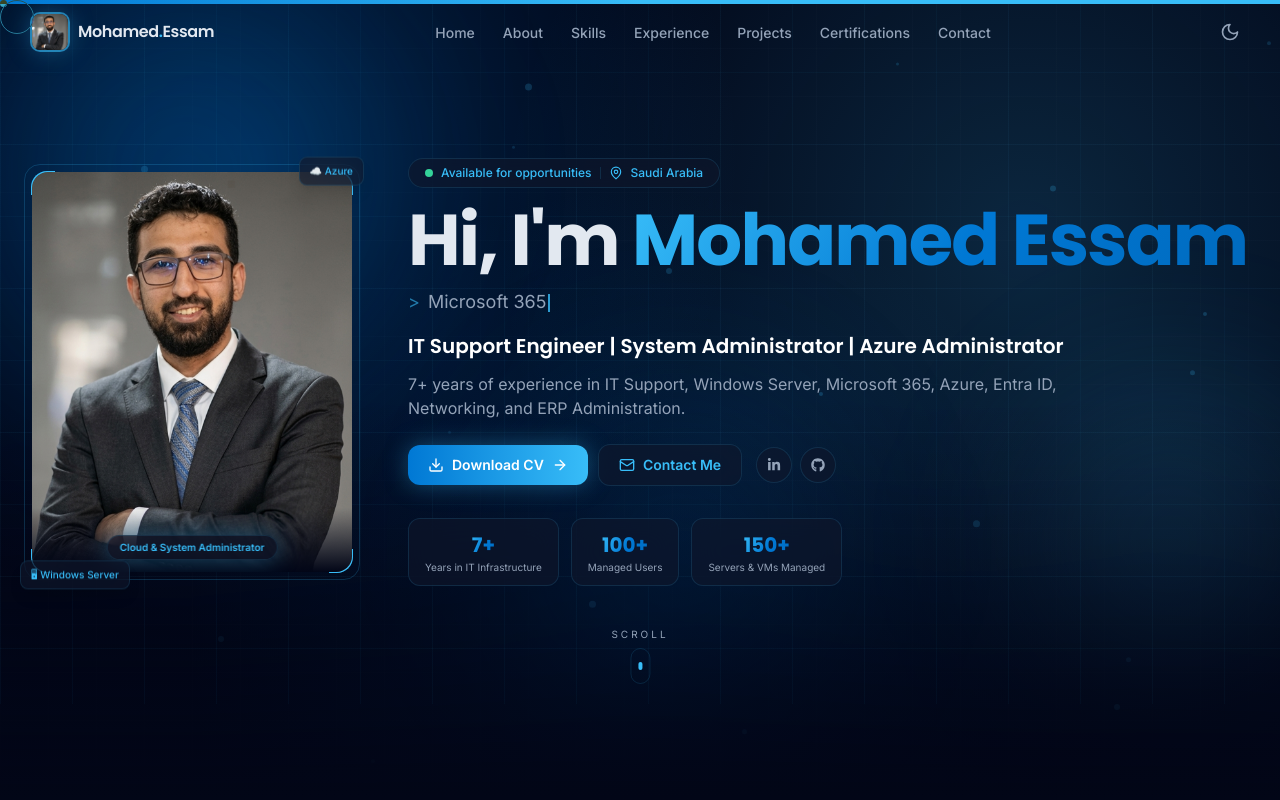
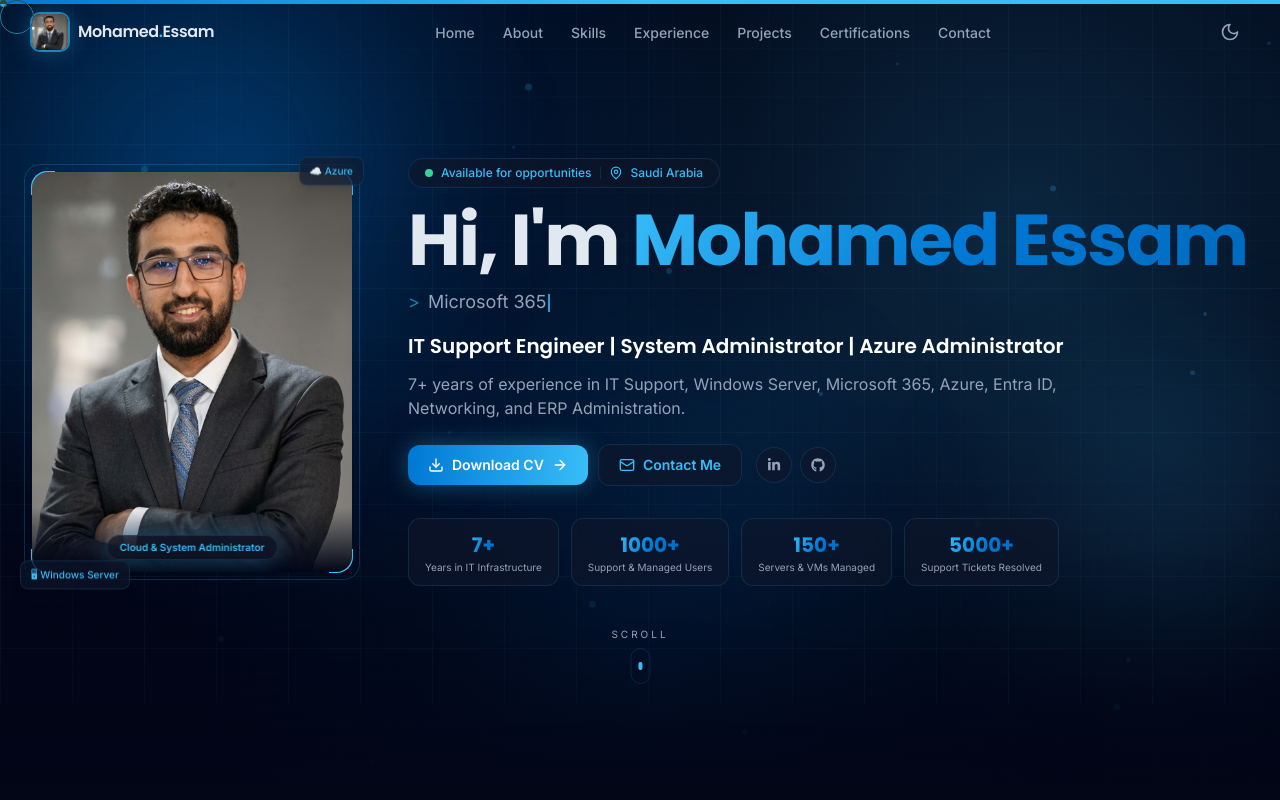
Before and after one commit to MohamedEssam-IT/Portfolio1, a React (Vite) app: page / in a window 1280 px wide. Shown: the top 800 px of the page. Built offline with nearby package versions, Linux system fonts and the light colour scheme.

Commit message:
Update portfolio stats

```diff
--- a/src/data/profile.ts
+++ b/src/data/profile.ts
@@ -20,8 +20,10 @@ export const profile = {
   },
   stats: [
     { label: 'Years in IT Infrastructure', value: 7, suffix: '+' },
-    { label: 'Managed Users', value: 100, suffix: '+' },
+    { label: 'Support & Managed Users', value: 1000, suffix: '+' },
     { label: 'Servers & VMs Managed', value: 150, suffix: '+' },
+    { label: 'Support Tickets Resolved', value: 5000, suffix: '+' },
+
   ],
 };
 
```
